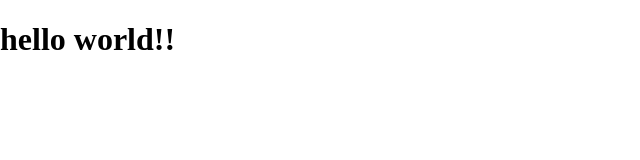
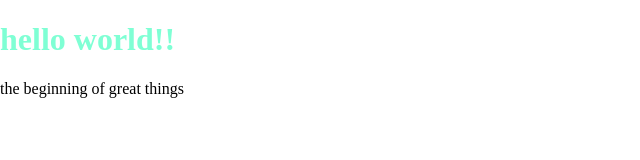
Before and after one commit to ayoweb3/javascript-scrimba, a plain HTML site: page projects/hello-world/index.html in a window 1280 px wide. Shown: the whole page, without its empty margins (0-640 px from the left). Drawn offline with nearby package versions, Linux system fonts and the light colour scheme.

Commit message:
update index.html
linked the stylesheet

```diff
--- a/projects/hello-world/index.html
+++ b/projects/hello-world/index.html
@@ -1,6 +1,8 @@
 <html>
     <head><link rel="stylesheet" href="https://cdnjs.cloudflare.com/ajax/libs/normalize/8.0.1/normalize.css"></head>
+    <link rel="stylesheet" href="stylesheet.css">
     <body>
         <h1>hello world!!</h1>
+        <P>the beginning of great things</P>
     </body>
 </html>
--- /dev/null
+++ b/projects/hello-world/stylesheet.css
@@ -0,0 +1,3 @@
+h1 {
+color:aquamarine;
+}
```
